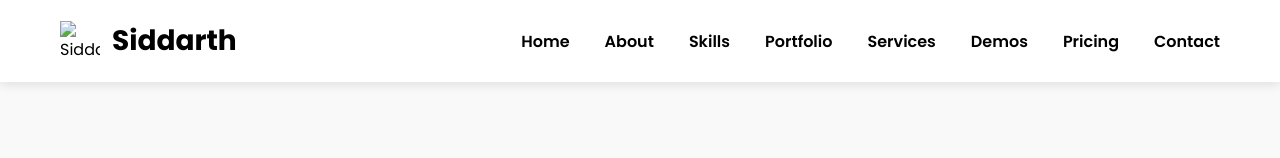
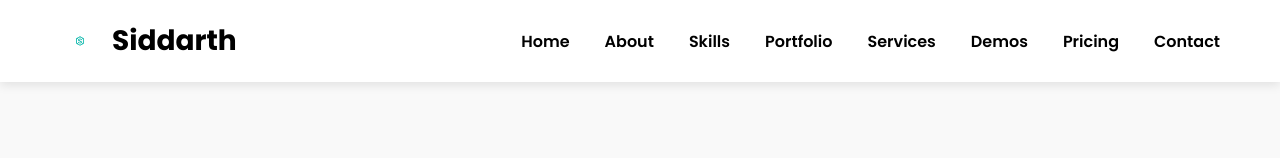
Before and after one commit to SIDDUSPACE/siddarth, a plain HTML site: page smart.html in a window 1280 px wide. Shown: the top 158 px of the page. Drawn offline with Linux system fonts and the light colour scheme.

Commit message:
Update smart.html

```diff
--- a/smart.html
+++ b/smart.html
@@ -869,7 +869,7 @@
     <!-- Navigation (unchanged) -->
     <nav>
         <div class="logo-container">
-            <img src="images/logo1.png" alt="Siddarth Logo">
+            <img src="logo1.png" alt="Siddarth Logo">
             <div class="logo">Siddarth</div>
         </div>
         <div class="mobile-toggle" aria-expanded="false" aria-label="Toggle navigation menu">☰</div>
```
